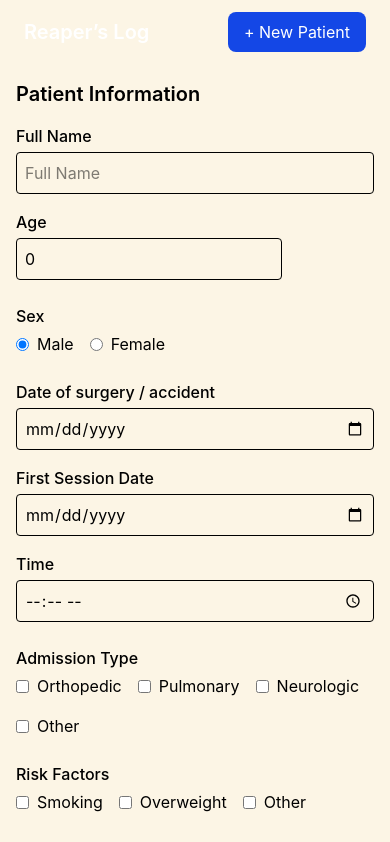
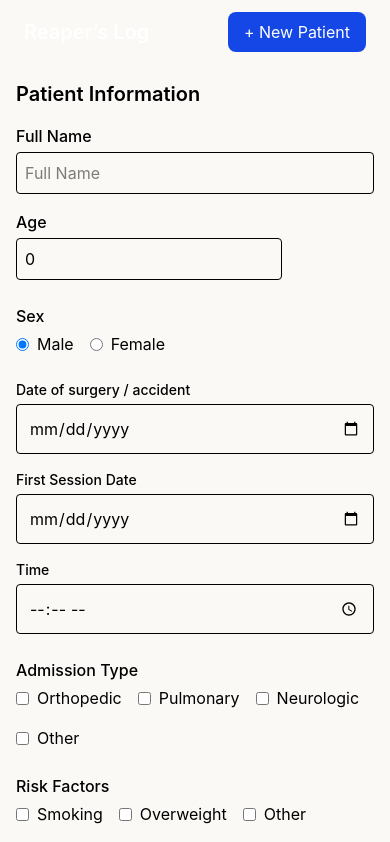
Before and after one commit to lauras14159/reapers-log, a React (Vite) app in the folder frontend/: page /patient/1 in a window 390 px wide. Shown: the top 842 px of the page. Built offline with nearby package versions, Linux system fonts and the light colour scheme.

Commit message:
fix: design mobile

```diff
--- a/frontend/src/App.tsx
+++ b/frontend/src/App.tsx
@@ -2,7 +2,7 @@ import PatientForm from "./components/patient/PatientForm";
 import AppRouter from "./router/AppRouter";
 
 function App() {
-  return <div className="bg-[#FCF5E5] min-h-screen">
+  return <div className="bg-[#FAF9F6] min-h-screen">
     <AppRouter />
     <PatientForm />
   </div>;
--- a/frontend/src/components/patient/PatientForm.tsx
+++ b/frontend/src/components/patient/PatientForm.tsx
@@ -208,29 +208,37 @@ export default function PatientForm() {
 
             {/* Dates & Time */}
             <div className="grid grid-cols-1 sm:grid-cols-2 lg:grid-cols-3 gap-4">
-                <div>
-                    <label className="block font-medium mb-1">Date of surgery / accident</label>
+                <div className="flex flex-col">
+                    <label className="block font-medium mb-1 text-sm sm:text-base">
+                        Date of surgery / accident
+                    </label>
                     <input
                         type="date"
-                        className="border p-2 rounded w-full"
+                        className="border p-3 sm:p-2 rounded w-full text-base"
                         value={patient.dateOfAccident}
                         onChange={e => setPatient({ ...patient, dateOfAccident: e.target.value })}
                     />
                 </div>
-                <div>
-                    <label className="block font-medium mb-1">First Session Date</label>
+
+                <div className="flex flex-col">
+                    <label className="block font-medium mb-1 text-sm sm:text-base">
+                        First Session Date
+                    </label>
                     <input
                         type="date"
-                        className="border p-2 rounded w-full"
+                        className="border p-3 sm:p-2 rounded w-full text-base"
                         value={patient.firstSessionDate}
                         onChange={e => setPatient({ ...patient, firstSessionDate: e.target.value })}
                     />
                 </div>
-                <div>
-                    <label className="block font-medium mb-1">Time</label>
+
+                <div className="flex flex-col">
+                    <label className="block font-medium mb-1 text-sm sm:text-base">
+                        Time
+                    </label>
                     <input
                         type="time"
-                        className="border p-2 rounded w-full"
+                        className="border p-3 sm:p-2 rounded w-full text-base"
                         value={patient.time}
                         onChange={e => setPatient({ ...patient, time: e.target.value })}
                     />
@@ -464,7 +472,7 @@ export default function PatientForm() {
             {/* Functional Assessment Table */}
             <div className="w-full pt-4">
                 <div className="w-full overflow-x-auto">
-                    <table className="w-full border border-gray-300 text-xs sm:text-sm md:text-base table-auto">
+                    <table className="w-full border text-xs sm:text-sm md:text-base table-auto">
                         <thead className="">
                             <tr>
                                 <th className="border p-2 text-left whitespace-nowrap">
@@ -490,7 +498,7 @@ export default function PatientForm() {
                                 "Putting shoes/socks",
                                 "Walking 10 meters"
                             ].map(field => (
-                                <tr key={field} className="hover:bg-gray-50">
+                                <tr key={field}>
                                     <td className="border p-2 text-left font-medium whitespace-normal">
                                         {field}
                                     </td>
@@ -745,13 +753,14 @@ export default function PatientForm() {
             <div className="pt-10 w-full max-w-350 mx-auto space-y-4">
                 <h2 className="text-xl font-semibold text-center">Motor Testing</h2>
 
-                <div className="w-full overflow-x-auto">
-                    <table className="w-full table-fixed border  border-collapse text-xs md:text-sm">
+                {/* Scroll only on mobile */}
+                <div className="w-full overflow-x-auto md:overflow-visible">
+                    <table className="min-w-250 md:min-w-0 w-full md:table-fixed border border-collapse text-xs md:text-sm">
 
                         {/* HEADER */}
-                        <thead className="">
+                        <thead>
                             <tr>
-                                <th className="border p-2 w-24 md:w-44"></th>
+                                <th className="border p-2 w-28 md:w-44"></th>
                                 <th className="border p-2" colSpan={5}>Right</th>
                                 <th className="border p-2 border-l-4 border-l-black" colSpan={5}>Left</th>
                             </tr>
@@ -759,12 +768,11 @@ export default function PatientForm() {
                             <tr>
                                 <th className="border p-2">Date</th>
 
-                                {/* RIGHT DATES */}
                                 {motorTesting.motorDates.map((date, i) => (
-                                    <th key={"r" + i} className="border p-1">
+                                    <th key={"r" + i} className="border p-2 align-middle">
                                         <input
                                             type="date"
-                                            className="w-full p-1 text-[10px] md:text-xs"
+                                            className="w-full p-1 text-xs"
                                             value={date}
                                             onChange={(e) => {
                                                 const newDates = [...motorTesting.motorDates];
@@ -775,15 +783,15 @@ export default function PatientForm() {
                                     </th>
                                 ))}
 
-                                {/* LEFT DATES */}
                                 {motorTesting.motorDates.map((date, i) => (
                                     <th
                                         key={"l" + i}
-                                        className={`border p-1 ${i === 0 ? "border-l-4 border-l-black" : ""}`}
+                                        className={`border p-2 align-middle ${i === 0 ? "border-l-4 border-l-black" : ""
+                                            }`}
                                     >
                                         <input
                                             type="date"
-                                            className="w-full p-1 text-[10px] md:text-xs"
+                                            className="w-full p-1 text-xs"
                                             value={date}
                                             onChange={(e) => {
                                                 const newDates = [...motorTesting.motorDates];
@@ -801,21 +809,24 @@ export default function PatientForm() {
                             {motorTesting.rows.map((row, rowIndex) => (
                                 <tr
                                     key={row.name}
-                                    className={row.name.includes("Psoas") ? "border-t-4 border-t-black" : ""}
+                                    className={
+                                        row.name.includes("Psoas")
+                                            ? "border-t-4 border-t-black"
+                                            : ""
+                                    }
                                 >
-
-                                    {/* Muscle Name */}
-                                    <td className="border p-2 text-left font-medium w-40 md:w-56">
+                                    {/* Muscle */}
+                                    <td className="border p-2 text-left font-medium align-middle wrap-break-word">
                                         {row.name}
                                     </td>
 
-                                    {/* RIGHT SIDE */}
+                                    {/* RIGHT */}
                                     {row.right.map((val, colIndex) => (
-                                        <td key={"r" + colIndex} className="border p-1">
+                                        <td key={"r" + colIndex} className="border p-2 align-middle">
                                             <div className="flex justify-center">
                                                 <input
                                                     type="text"
-                                                    className="w-10 md:w-12 p-1 text-center"
+                                                    className="w-full max-w-15 p-1 text-center"
                                                     value={val}
                                                     onChange={(e) => {
                                                         const newRows = [...motorTesting.rows];
@@ -827,16 +838,17 @@ export default function PatientForm() {
                                         </td>
                                     ))}
 
-                                    {/* LEFT SIDE */}
+                                    {/* LEFT */}
                                     {row.left.map((val, colIndex) => (
                                         <td
                                             key={"l" + colIndex}
-                                            className={`border p-1 ${colIndex === 0 ? "border-l-4 border-l-black" : ""}`}
+                                            className={`border p-2 align-middle ${colIndex === 0 ? "border-l-4 border-l-black" : ""
+                                                }`}
                                         >
                                             <div className="flex justify-center">
                                                 <input
                                                     type="text"
-                                                    className="w-10 md:w-12 p-1 text-center"
+                                                    className="w-full max-w-15 p-1 text-center"
                                                     value={val}
                                                     onChange={(e) => {
                                                         const newRows = [...motorTesting.rows];
@@ -850,6 +862,7 @@ export default function PatientForm() {
                                 </tr>
                             ))}
                         </tbody>
+
                     </table>
                 </div>
             </div>
@@ -910,16 +923,14 @@ export default function PatientForm() {
             </div>
 
             {/* Treatment Plan */}
-            <div className=" space-y-4">
-                <h2 className="text-xl font-semibold text-center">
-                    Treatment Plan
-                </h2>
+            <div className="space-y-4">
+                <h2 className="text-xl font-semibold text-center">Treatment Plan</h2>
 
                 <div className="w-full overflow-x-auto">
-                    <table className="w-full border border-gray-300 table-auto text-sm md:text-base">
+                    <table className="w-full table-auto text-sm md:text-base border">
 
-                        {/* HEADER */}
-                        <thead className=" hidden md:table-header-group">
+                        {/* HEADER (desktop only) */}
+                        <thead className="hidden md:table-header-group">
                             <tr>
                                 <th className="border p-2 w-10">#</th>
                                 <th className="border p-2">Assessment Findings</th>
@@ -933,20 +944,20 @@ export default function PatientForm() {
                             {treatmentPlan.assessmentFindings.map((_, index) => (
                                 <tr
                                     key={index}
-                                    className="block md:table-row border md:border-0 mb-4 md:mb-0"
+                                    className="block md:table-row md:border-0"
                                 >
                                     {/* MOBILE TITLE */}
-                                    <td className="md:hidden font-semibold p-2 ">
-                                        Row {index + 1}
+                                    <td className="md:hidden font-semibold p-2 text-center">
+                                        {index + 1}
                                     </td>
 
-                                    {/* INDEX */}
+                                    {/* INDEX (desktop only) */}
                                     <td className="hidden md:table-cell border p-2 text-center">
                                         {index + 1}
                                     </td>
 
                                     {/* Assessment */}
-                                    <td className="border p-2 block md:table-cell">
+                                    <td className="block md:table-cell border-t md:border p-2 first:border-t-0">
                                         <p className="md:hidden text-xs font-semibold mb-1">
                                             Assessment Findings
                                         </p>
@@ -955,17 +966,13 @@ export default function PatientForm() {
                                             rows={2}
                                             value={treatmentPlan.assessmentFindings[index]}
                                             onChange={(e) =>
-                                                updateTreatment(
-                                                    "assessmentFindings",
-                                                    index,
-                                                    e.target.value
-                                                )
+                                                updateTreatment("assessmentFindings", index, e.target.value)
                                             }
                                         />
                                     </td>
 
                                     {/* Goals */}
-                                    <td className="border p-2 block md:table-cell">
+                                    <td className="block md:table-cell border-t md:border p-2 first:border-t-0">
                                         <p className="md:hidden text-xs font-semibold mb-1">
                                             Goals
                                         </p>
@@ -980,20 +987,17 @@ export default function PatientForm() {
                                     </td>
 
                                     {/* Prioritization */}
-                                    <td className="border p-2 block md:table-cell">
+                                    <td className="block md:table-cell border-t md:border p-2 first:border-t-0">
                                         <p className="md:hidden text-xs font-semibold mb-1">
                                             Prioritization
                                         </p>
-                                        <textarea rows={2}
+                                        <textarea
+                                            rows={2}
                                             className="w-full p-2 resize-none"
                                             placeholder="1st, 2nd..."
                                             value={treatmentPlan.prioritization[index]}
                                             onChange={(e) =>
-                                                updateTreatment(
-                                                    "prioritization",
-                                                    index,
-                                                    e.target.value
-                                                )
+                                                updateTreatment("prioritization", index, e.target.value)
                                             }
                                         />
                                     </td>
```
